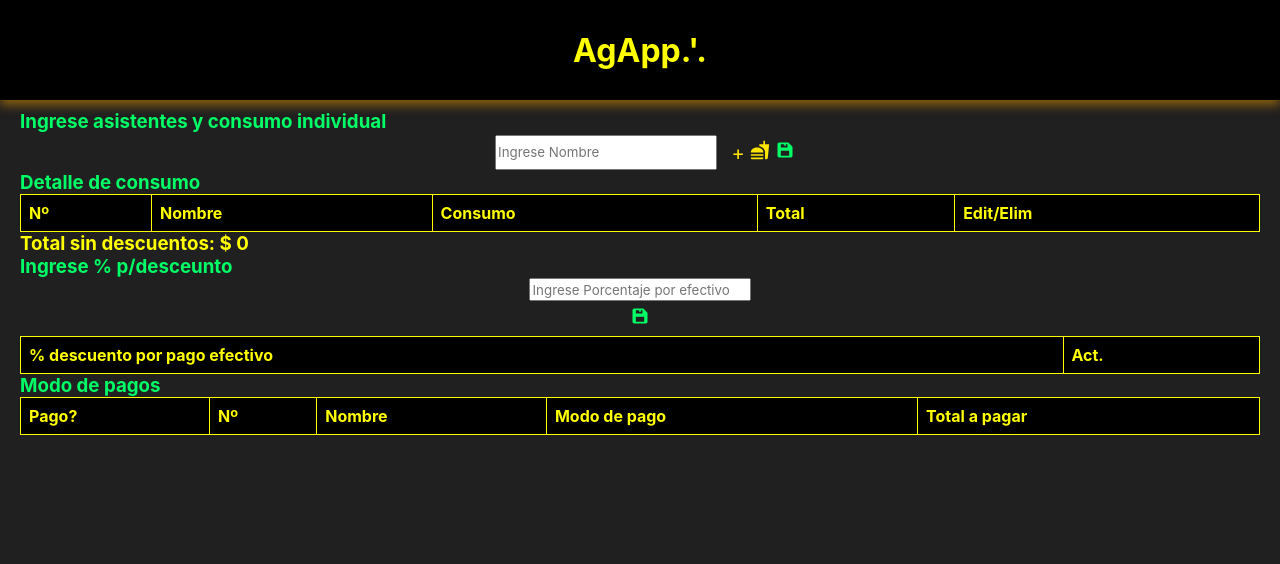
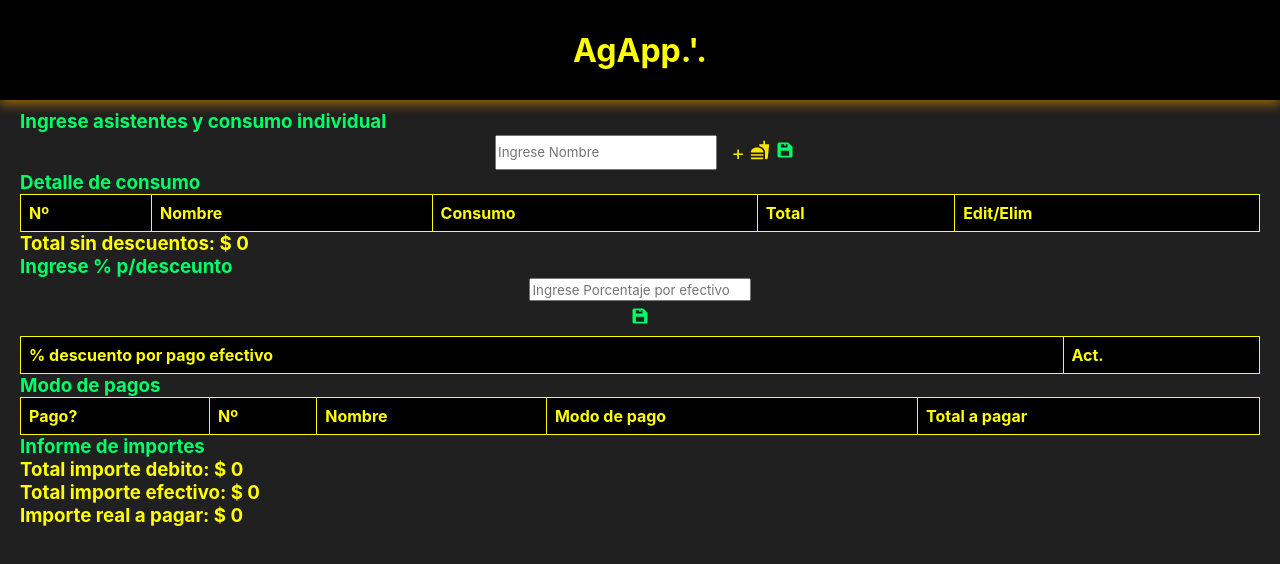
Before and after one commit to elifred2022/agappcard, a React (Create React App) app: page / in a window 1280 px wide. Shown: the top 564 px of the page. Built offline with nearby package versions, Linux system fonts and the light colour scheme.

Commit message:
realizado el componente de resultados finales importe efectivo y debito y suma de estos, pero al refrescar se suma todo

```diff
--- a/src/App.js
+++ b/src/App.js
@@ -4,10 +4,10 @@ import Header from "./components/Header";
 import Formulario from "./components/Formulario";
 import ModoPago from "./components/ModoPago";
 import ListaSimple from "./components/ListaSimple";
-
 import TotalConsumosDebito from "./components/TotalConsumosDebito";
 import FormPorcentaje from "./components/FormPorcentaje";
 import ListaPorcentaje from "./components/ListaPorcentaje";
+import TotalConDescuento from "./components/TotalConDescuento";
 
 function App() {
   const [storedState, setStoredState] = useState(() => {
@@ -85,6 +85,16 @@ function App() {
           dispatch={dispatch}
           onChangeComidas={handleChangeComidas}
         />
+
+        <h3 className="verde">Informe de importes</h3>
+
+        <TotalConDescuento
+          dispatch={dispatch}
+          comidas={state.comidas}
+          montoComidaGral={state.montoComidaGral}
+          state={state}
+          modopago={state.modopago}
+        />
       </main>
     </div>
   );
--- a/src/components/ModoPago.js
+++ b/src/components/ModoPago.js
@@ -74,10 +74,10 @@ function Foods({
   };
 
   const [metodoPago, setMetodoPago] = useState(getInitialMetodoPago);
-  const [newImportePp, setNewImportePp] = useState("");
-  const [pagoDebito, setPagoDebito] = useState("");
-  const [pagoDebitoEdit, setPagoDebitoEdit] = useState("");
-  const [pagoEfectivo, setPagoEfectivo] = useState("");
+  const [newImportePp, setNewImportePp] = useState(null);
+  const [pagoDebito, setPagoDebito] = useState(null);
+  const [pagoDebitoEdit, setPagoDebitoEdit] = useState(null);
+  const [pagoEfectivo, setPagoEfectivo] = useState(null);
 
   useEffect(() => {
     if (metodoPago === "debito") {
@@ -88,28 +88,29 @@ function Foods({
     localStorage.setItem(`metodoPago-${usuario.id}`, metodoPago);
   }, [metodoPago]);
 
-  // FUNCION CALCULO DEBITO
-  function calcDebito() {
+  const calcDebito = () => {
     let pagoDebito = usuario.importePp;
     setNewImportePp(parseInt(pagoDebito));
+    setPagoDebito(parseInt(pagoDebito));
 
-    setPagoDebito(parseInt(pagoDebito));
+    const actionType =
+      newImportePp === null ? "AGREGAR_RES_MODPAGO" : "EDITAR_RES_MODPAGO";
+
     dispatch({
-      type: "AGREGAR_RES_MODPAGO",
+      type: actionType,
       payload: {
+        id: usuario.id,
         pagoDebito,
       },
     });
-  }
-
-  // FUNCION CALCULO EFECTIVO
+  };
 
   const traerPorcentaDescuento = porcentaje.reduce(
     (acc, elem) => (acc = parseInt(elem.descuento)),
     0
   );
 
-  function calcEfectivo() {
+  const calcEfectivo = () => {
     let pagoEfectivo = 0;
     const importPP = usuario.importePp;
 
@@ -117,14 +118,17 @@ function Foods({
       let porcentaje = (importPP * traerPorcentaDescuento) / 100;
       pagoEfectivo = usuario.importePp - porcentaje;
       setNewImportePp(parseInt(pagoEfectivo));
+      setPagoEfectivo(parseInt(pagoEfectivo));
 
       const pagoEfectivoString = pagoEfectivo.toString();
 
-      setPagoEfectivo(parseInt(pagoEfectivo.toString(2)));
+      const actionType =
+        newImportePp === null ? "AGREGAR_RES_MODPAGO" : "EDITAR_RES_MODPAGO";
 
       dispatch({
-        type: "AGREGAR_RES_MODPAGO",
+        type: actionType,
         payload: {
+          id: usuario.id,
           pagoEfectivo: pagoEfectivoString,
         },
       });
@@ -132,14 +136,13 @@ function Foods({
       alert("Debe ingresar porcentaje");
       setMetodoPago("inicial");
     }
-  }
+  };
 
   const handleChangeModoPago = (event) => {
     const newMetodoPago = event.target.value;
     setMetodoPago(newMetodoPago);
   };
 
-  //// FUNCION CHECKBOX PARA TACHAR LA LINEA
   const [checkedItems, setCheckedItems] = useState({});
   const handleCheckboxChange = (event) => {
     const { name, checked } = event.target;
--- a/src/components/TotalConDescuento.js
+++ b/src/components/TotalConDescuento.js
@@ -1,30 +1,44 @@
-import React from "react";
-import { useState, useEffect } from "react";
+import React, { useState, useEffect } from "react";
 
-const TotalConDescuento = ({ comidas, dispatch }) => {
-  const [totalConsumoGral, setTotalConsumoGral] = useState(0);
+const TotalConDescuento = ({ comidas, dispatch, modopago }) => {
+  const [totalDebito, setTotalDebito] = useState(0);
+  const [totalEfectivo, setTotalEfectivo] = useState(0);
+  const [sumaDebEfe, setSumaDebEfe] = useState(0);
 
-  const totalConsumoGralString = totalConsumoGral.toString();
-
-  const totalConsumo = comidas.reduce(
-    (acc, elem) => acc + parseInt(elem.importePp),
+  // Calcular el total de pagos con débito
+  const traerDebido = modopago.reduce(
+    (acc, elem) => acc + (parseFloat(elem.pagoDebito) || 0),
     0
   );
 
+  const traerEfectivo = modopago.reduce(
+    (acc, elem) => acc + (parseFloat(elem.pagoEfectivo) || 0),
+    0
+  );
+  const calcSumaDebEfe = totalDebito + totalEfectivo;
+  // Establecer los estados con los valores calculados
+
   useEffect(() => {
-    //const totalComidas = elementos.reduce((acc, elem) => acc + parseInt(elem.valorComida), 0);
-    setTotalConsumoGral(totalConsumo);
+    // Establecer los estados con los valores calculados
 
-    dispatch({
-      type: "AGREGAR_MONTOTOTALCOMIDA",
-      payload: { totalConsumoGralString },
-    });
-  }, [totalConsumoGralString, totalConsumo]);
+    setTotalDebito(traerDebido);
+    setTotalEfectivo(traerEfectivo);
+
+    setSumaDebEfe(calcSumaDebEfe);
+  }, [traerDebido, traerEfectivo, calcSumaDebEfe]);
 
   return (
-    <h3 className="yellow">
-      Total sin descuentos: $ {totalConsumoGralString.toLocaleString()}
-    </h3>
+    <>
+      <h3 className="yellow">
+        Total importe debito: $ {totalDebito.toLocaleString()}
+      </h3>
+      <h3 className="yellow">
+        Total importe efectivo: $ {totalEfectivo.toLocaleString()}
+      </h3>
+      <h3 className="yellow">
+        Importe real a pagar: $ {sumaDebEfe.toLocaleString()}
+      </h3>
+    </>
   );
 };
 
--- a/src/reducer/Reducer.js
+++ b/src/reducer/Reducer.js
@@ -71,8 +71,8 @@ export default function Reducer(state, action) {
     case "EDITAR_RES_MODPAGO": {
       return {
         ...state,
-        modopago: state.modopago.map((modo) =>
-          modo.id === action.payload.id ? action.payload : modo
+        modopago: state.modopago.map((usuario) =>
+          usuario.id === action.payload.id ? action.payload : usuario
         ),
       };
     }
```
